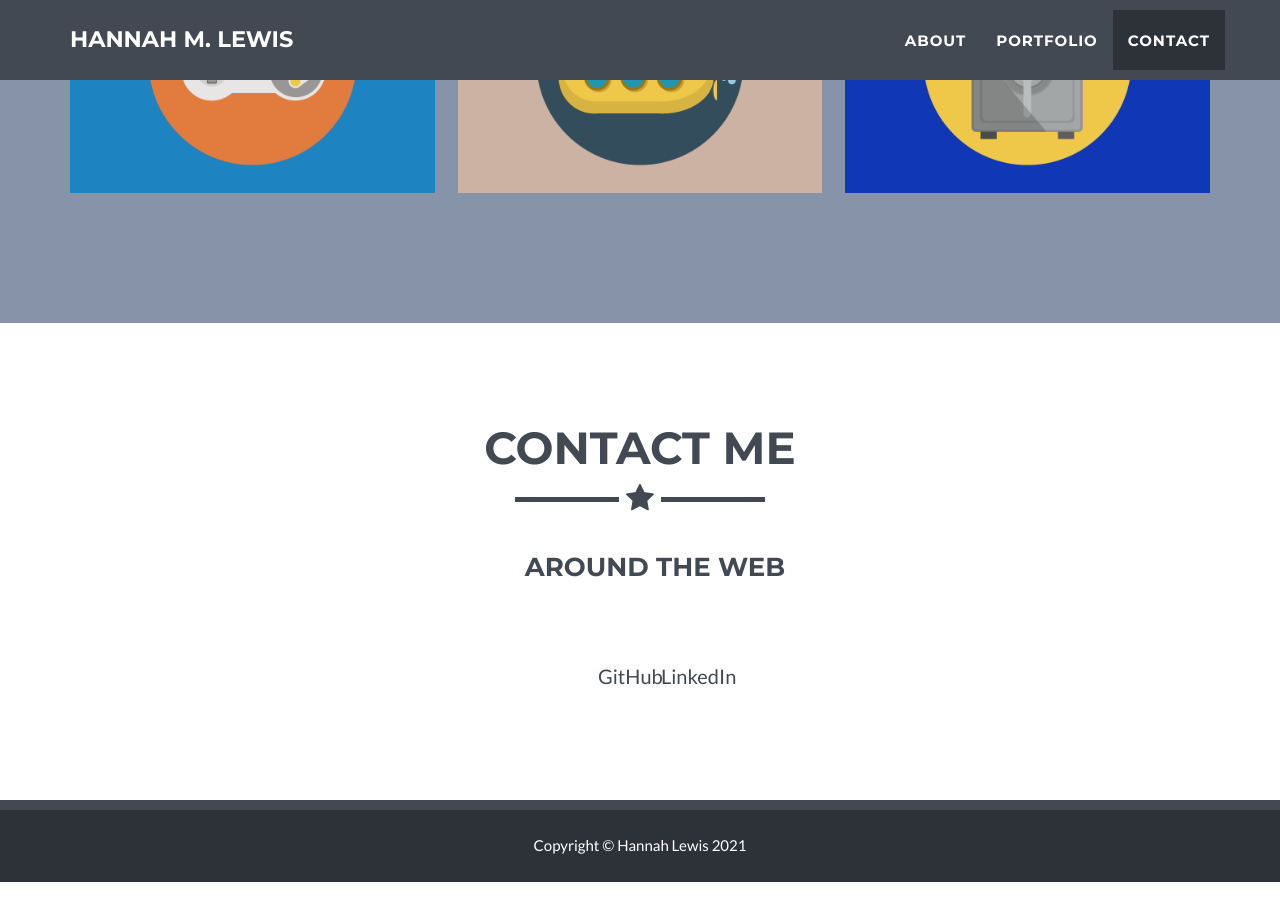
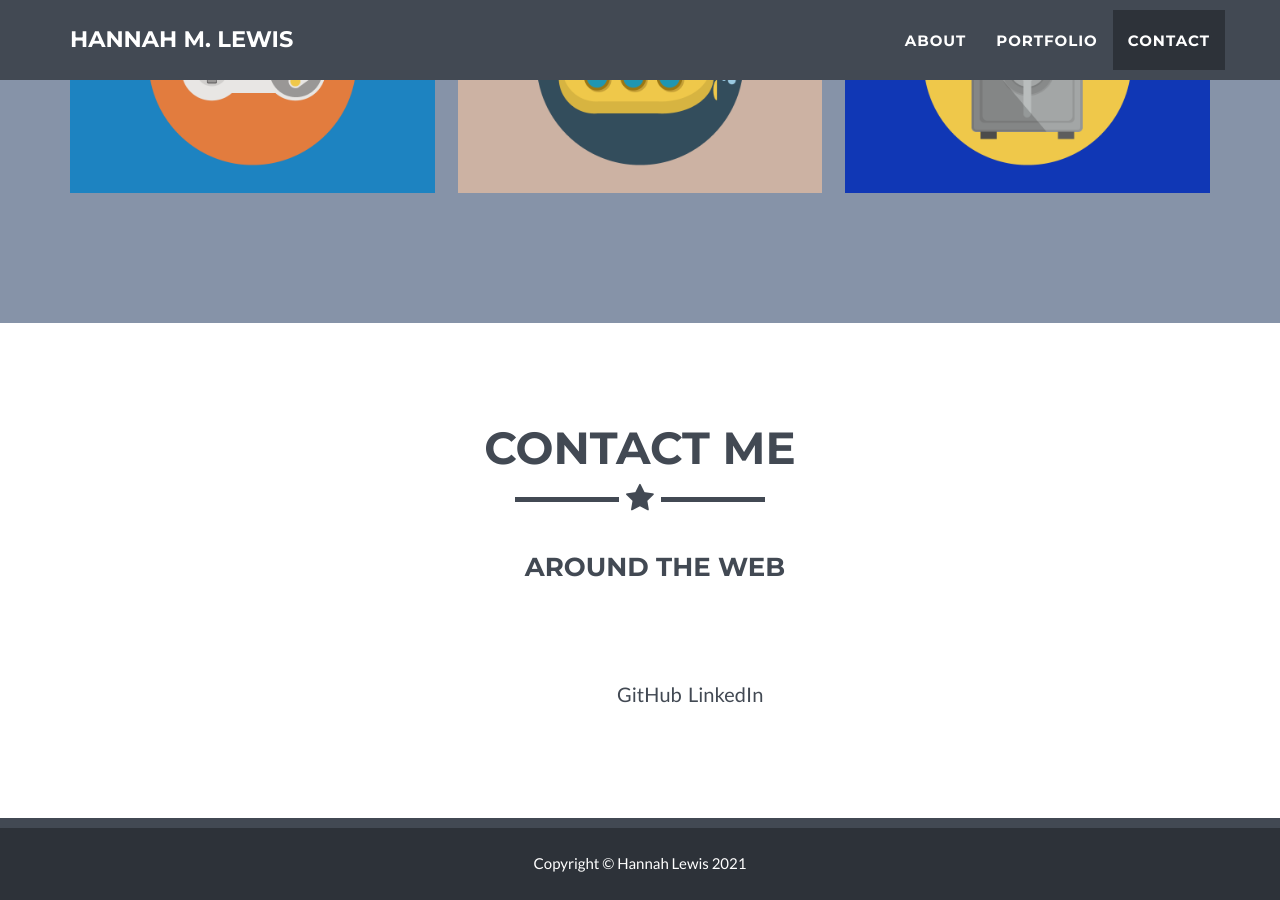
Before and after one commit to hmlewis-astro/hmlewis-astro.github.io, a Jekyll site: the page built from _posts/2014-07-18-project-1.markdown, in a window 1280 px wide and 900 px high, scrolled down 1936 px. Built offline with Jekyll 4.4.1, drawn with Linux system fonts in a browser that asks for light colours.

Commit message:
change social button

```diff
--- a/_includes/contact.html
+++ b/_includes/contact.html
@@ -22,7 +22,7 @@
                         <ul class="list-inline">
                             {% for network in site.social %}
                             <li>
-                                <a href="{{ network.url }}" class="btn-social btn-outline"><i class="fa fa-fw fa-{{ network.title }}"></i>{{ network.title }}</a>
+                                <a href="{{ network.url }}" class="btn-lg btn-social btn-outline"><i class="fa fa-fw fa-{{ network.title }}"></i> {{ network.title }} </a>
                             </li>
 		                    {% endfor %}
                         </ul>
```
